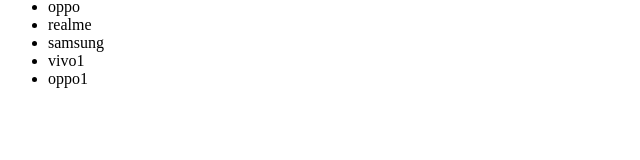
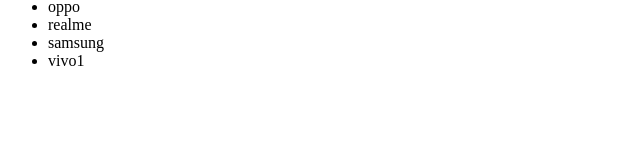
Before and after one commit to muskan-chouhan/react, a React (Vite) app in the folder 46-project/: page / in a window 1280 px wide. Shown: the part 137-297 px from the top of the page, without its empty margins (0-640 px from the left). Built offline with nearby package versions, Linux system fonts and the light colour scheme.

Commit message:
addd loading

```diff
--- a/46-project/src/App.jsx
+++ b/46-project/src/App.jsx
@@ -1,7 +1,7 @@
 import { useState, useTransition } from "react"
 
 function App() {
-  const product = ["vivo", 'oppo', 'realme', 'samsung', 'vivo1','oppo1']
+  const product = ["vivo", 'oppo', 'realme', 'samsung', 'vivo1']
   const [filter, setFilter] = useState(product)
   const [isPending, startTransition] = useTransition()
 
```
